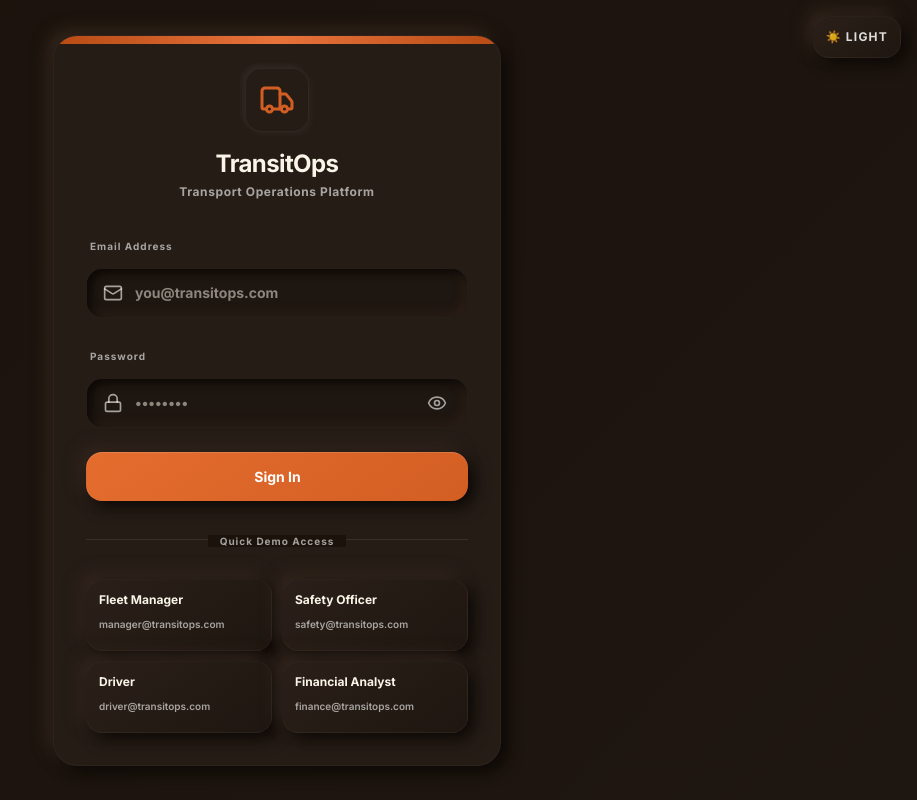
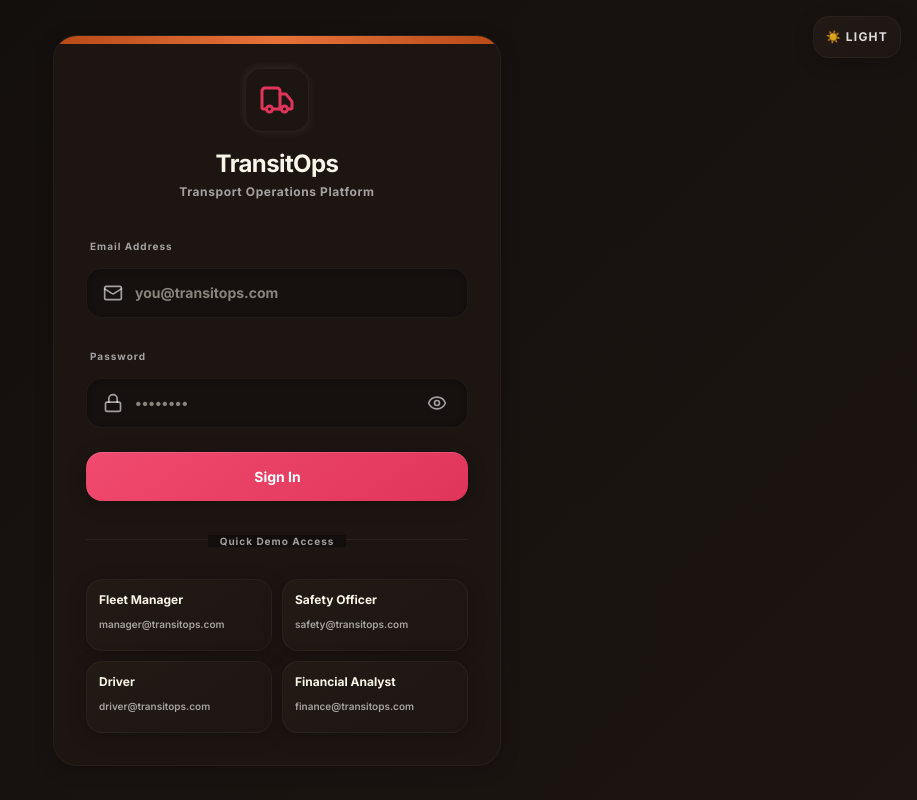
Before and after one commit to TirupMehta/TransitOps, a React (Vite) app in the folder apps/web/: page / in a window 1280 px wide. Shown: the whole page, without its empty margins (363-1280 px from the left). Built offline with nearby package versions, Linux system fonts and the light colour scheme.

Commit message:
Transition UI style to flat Apple-like rounded cards with crimson highlights, dual-panel collapsible sidebar, and custom stats hero card

```diff
--- a/apps/web/src/components/dashboard/OverviewTab.tsx
+++ b/apps/web/src/components/dashboard/OverviewTab.tsx
@@ -72,6 +72,65 @@ export const OverviewTab: React.FC<OverviewTabProps> = ({
                 <option value="West" className="bg-card-theme text-primary">West Coast</option>
                 <option value="Central" className="bg-card-theme text-primary">Central Hub</option>
               </select>
+            </div>
+          </div>
+        </div>
+      </div>
+
+      {/* Central Report Hero Card matching screenshot */}
+      <div className="rounded-3xl p-8 bg-card-theme border border-theme shadow-sm relative overflow-hidden flex flex-col md:flex-row justify-between gap-6">
+        <div className="flex-1 space-y-4">
+          <span className="text-[10px] font-extrabold uppercase tracking-widest text-[#c82046] block">Overview Analysis</span>
+          <h2 className="text-2xl font-extrabold text-primary font-sans">Fleet Performance Metrics</h2>
+
+          <div className="space-y-1">
+            <span className="text-xs font-semibold text-secondary block">Total Distance Covered</span>
+            <div className="flex items-baseline gap-3 flex-wrap">
+              <span className="text-4xl font-extrabold text-primary tracking-tight">224,500 km</span>
+              <span className="inline-flex items-center gap-1 px-2.5 py-0.5 rounded-full bg-emerald-500/10 text-emerald-600 text-xs font-extrabold">
+                ▲ 12.4%
+              </span>
+              <span className="inline-flex items-center gap-1 px-2.5 py-0.5 rounded-full bg-[#c82046]/10 text-[#c82046] text-xs font-extrabold">
+                Avg: 8.5 km/L
+              </span>
+            </div>
+            <span className="text-[10px] text-secondary font-bold block">vs prev. 199,730 km Jun 1 - Aug 31, 2026</span>
+          </div>
+
+          {/* Mini split bar mimicking the distribution bar in screenshot */}
+          <div className="pt-4 flex flex-wrap items-center gap-4">
+            <div className="flex items-center gap-2 text-xs font-bold text-primary">
+              <div className="w-2.5 h-2.5 rounded-full bg-[#c82046]"></div>
+              <span>Vans (12,500 km)</span>
+            </div>
+            <div className="flex items-center gap-2 text-xs font-bold text-primary">
+              <div className="w-2.5 h-2.5 rounded-full bg-indigo-500"></div>
+              <span>Trucks (89,000 km)</span>
+            </div>
+            <div className="flex items-center gap-2 text-xs font-bold text-primary">
+              <div className="w-2.5 h-2.5 rounded-full bg-[#76767d]"></div>
+              <span>Other (123,000 km)</span>
+            </div>
+          </div>
+        </div>
+
+        {/* Small stats pill cards on the right side matching screenshot */}
+        <div className="flex flex-wrap md:flex-col justify-end gap-3 shrink-0">
+          <div className="rounded-2xl p-4 bg-app-theme/40 border border-theme flex items-center justify-between gap-4 w-44">
+            <div>
+              <span className="text-[9px] text-secondary font-extrabold uppercase tracking-wider block">Fleet Size</span>
+              <span className="text-sm font-extrabold text-primary">{vehicles.length} Active</span>
+            </div>
+            <Truck className="w-5 h-5 text-orange shrink-0" />
+          </div>
+
+          <div className="rounded-2xl p-4 bg-app-theme/40 border border-theme flex items-center justify-between gap-4 w-44">
+            <div>
+              <span className="text-[9px] text-secondary font-extrabold uppercase tracking-wider block">Utilization</span>
+              <span className="text-sm font-extrabold text-primary">{kpis.fleetUtilization}%</span>
+            </div>
+            <div className="w-5 h-5 rounded-full bg-emerald-500/10 flex items-center justify-center text-emerald-600 font-extrabold text-[10px]">
+              ▲
             </div>
           </div>
         </div>
--- a/apps/web/src/index.css
+++ b/apps/web/src/index.css
@@ -4,50 +4,50 @@
   --font-family: "Inter", "Inter Fallback", sans-serif;
   --font-weight: 300;
 
-  /* Light Theme Colors */
-  --bg-app: #faf5e9;
-  --bg-card: #faf5e9;
-  --bg-inset: #faf5e9;
-  --text-primary: #2e2520;
-  --text-secondary: #625146;
-  --shadow-outset: 6px 6px 16px #e0d4bc, -6px -6px 16px #ffffff;
-  --shadow-inset: inset 4px 4px 10px #e0d4bc, inset -4px -4px 10px #ffffff;
-  --border-color: rgba(0, 0, 0, 0.04);
+  /* Light Theme Colors (Screenshot flat modern card style) */
+  --bg-app: #f4f4f6;
+  --bg-card: #ffffff;
+  --bg-inset: #f8f8fa;
+  --text-primary: #111111;
+  --text-secondary: #76767d;
+  --shadow-outset: 0 4px 20px rgba(0, 0, 0, 0.02), 0 2px 8px rgba(0, 0, 0, 0.01);
+  --shadow-inset: inset 0 2px 6px rgba(0, 0, 0, 0.02);
+  --border-color: rgba(0, 0, 0, 0.05);
   --btn-vanilla-from: #ffffff;
-  --btn-vanilla-to: #fdfbf7;
-  --btn-vanilla-hover-from: #fdfbf7;
-  --btn-vanilla-hover-to: #eedebc;
-  --btn-vanilla-text: #2e2520;
-  --btn-vanilla-shadow-active: inset 3px 3px 6px #e0d4bc, inset -3px -3px 6px #ffffff;
-  --orange-accent: #b84a14;
-  --orange-accent-hover: #d35e23;
-  --orange-accent-active: #a03f0f;
-  --orange-active-shadow: inset 4px 4px 8px #7e3009, inset -4px -4px 8px rgba(255, 255, 255, 0.15);
-  --divider-color: #eedebd;
-  --scrollbar-thumb: #eedebd;
+  --btn-vanilla-to: #fafafa;
+  --btn-vanilla-hover-from: #fafafa;
+  --btn-vanilla-hover-to: #f0f0f2;
+  --btn-vanilla-text: #111111;
+  --btn-vanilla-shadow-active: inset 0 2px 4px rgba(0, 0, 0, 0.05);
+  --orange-accent: #c82046; /* Crimson Red accents */
+  --orange-accent-hover: #d62d4a;
+  --orange-accent-active: #b01c3d;
+  --orange-active-shadow: 0 4px 12px rgba(200, 32, 70, 0.2);
+  --divider-color: #f2f2f7;
+  --scrollbar-thumb: #e5e5ea;
 }
 
 .dark {
   /* Dark Theme Colors */
-  --bg-app: #1a120b;
-  --bg-card: #251c16;
-  --bg-inset: #1e1610;
+  --bg-app: #120e0c;
+  --bg-card: #1c1512;
+  --bg-inset: #16110f;
   --text-primary: #faf5e9;
   --text-secondary: rgba(255, 255, 255, 0.6);
-  --shadow-outset: 6px 6px 16px #0c0806, -6px -6px 16px #36281f;
-  --shadow-inset: inset 4px 4px 10px #0c0806, inset -4px -4px 10px #2e2118;
-  --border-color: rgba(255, 255, 255, 0.03);
-  --btn-vanilla-from: #2b2019;
-  --btn-vanilla-to: #1e1610;
-  --btn-vanilla-hover-from: #32251c;
-  --btn-vanilla-hover-to: #251c16;
+  --shadow-outset: 0 4px 20px rgba(0, 0, 0, 0.2);
+  --shadow-inset: inset 0 2px 6px rgba(0, 0, 0, 0.3);
+  --border-color: rgba(255, 255, 255, 0.04);
+  --btn-vanilla-from: #221a15;
+  --btn-vanilla-to: #1c1512;
+  --btn-vanilla-hover-from: #2a201a;
+  --btn-vanilla-hover-to: #221a15;
   --btn-vanilla-text: rgba(255, 255, 255, 0.85);
-  --btn-vanilla-shadow-active: inset 3px 3px 6px #0c0806, inset -3px -3px 6px #2e2118;
-  --orange-accent: #d35e23;
-  --orange-accent-hover: #e46d2e;
-  --orange-accent-active: #b84a14;
-  --orange-active-shadow: inset 4px 4px 8px #6d2807, inset -4px -4px 8px rgba(255, 255, 255, 0.1);
-  --divider-color: rgba(238, 222, 189, 0.1);
+  --btn-vanilla-shadow-active: inset 0 2px 4px rgba(0, 0, 0, 0.4);
+  --orange-accent: #e0355a;
+  --orange-accent-hover: #f04a6e;
+  --orange-accent-active: #c82046;
+  --orange-active-shadow: 0 4px 12px rgba(224, 53, 90, 0.25);
+  --divider-color: rgba(255, 255, 255, 0.06);
   --scrollbar-thumb: #32251c;
 }
 
@@ -109,7 +109,7 @@
   background: linear-gradient(135deg, var(--bg-app) 0%, var(--btn-vanilla-to) 100%) !important;
 }
 
-/* Neumorphic Outset Panel */
+/* Neumorphic Outset Panel (Adapted to clean card styles) */
 .neumorph-outset {
   background-color: var(--bg-card);
   box-shadow: var(--shadow-outset);
```
Also changed, not shown: apps/web/src/components/dashboard/Sidebar.tsx (+107 -54 lines).
